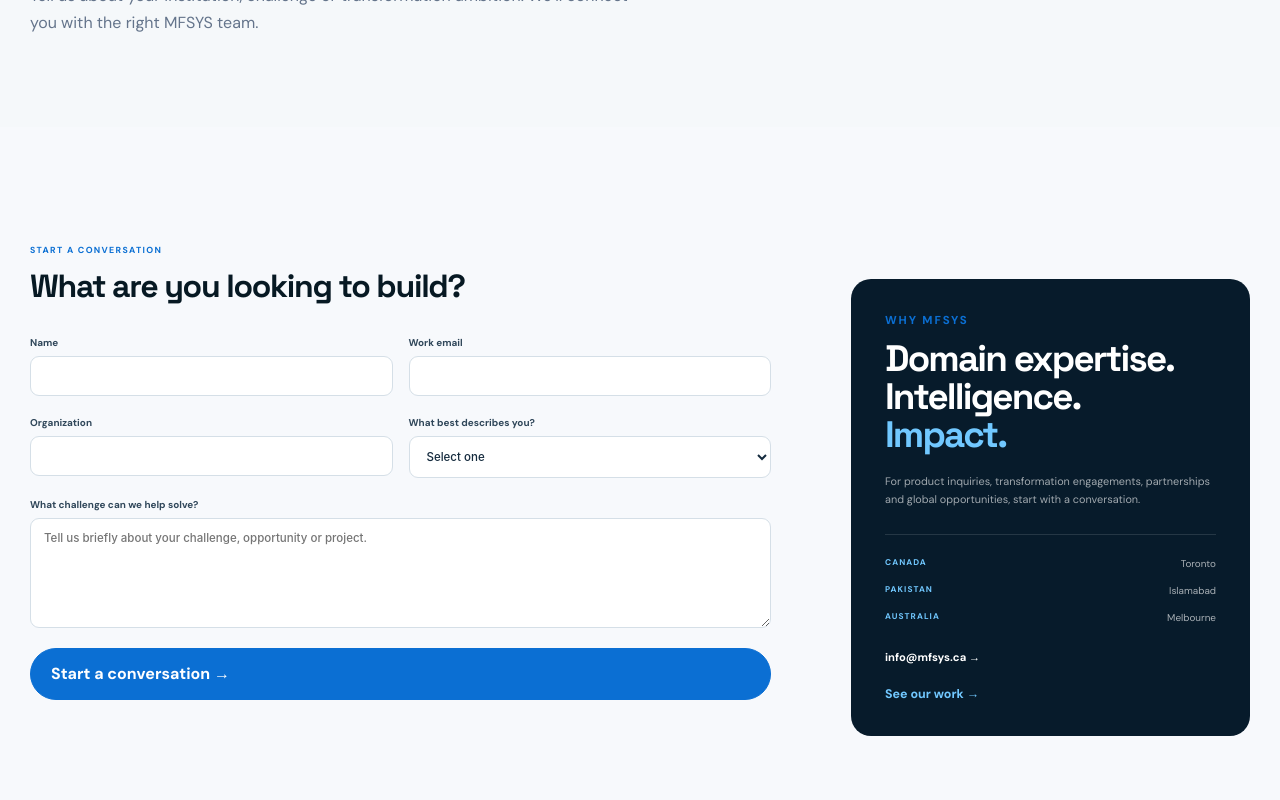
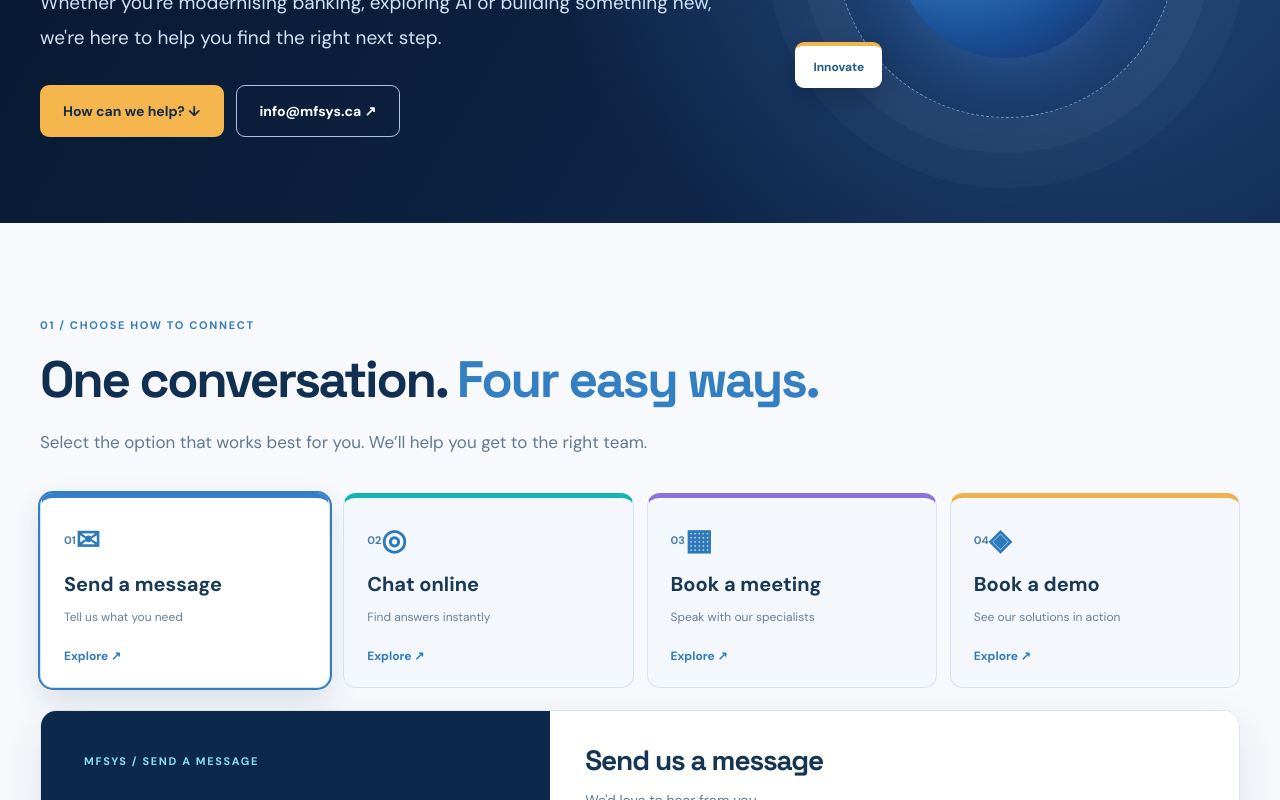
Before and after one commit to ali-mfsys/mfsys-website, a Next.js app: page /contact in a window 1280 px wide. Shown: the part 500-1300 px from the top of the page. Built offline with nearby package versions, Linux system fonts and the light colour scheme.

Commit message:
Replace old contact page with interactive four-option Get in Touch experience

```diff
--- a/app/contact/page.tsx
+++ b/app/contact/page.tsx
@@ -1,21 +1 @@
-"use client";
-import {FormEvent,useState} from "react";
-import Link from "next/link";
-
-
-export default function Page(){
- const [sent,setSent]=useState(false);
- const submit=(e:FormEvent<HTMLFormElement>)=>{e.preventDefault();const form=e.currentTarget;const data=new FormData(form);const subject=encodeURIComponent(`MFSYS enquiry — ${data.get("organization")||data.get("name")||"Website"}`);const body=encodeURIComponent(`Name: ${data.get("name")}\nWork email: ${data.get("email")}\nOrganization: ${data.get("organization")}\nType: ${data.get("type")}\n\nChallenge:\n${data.get("message")}`);window.location.href=`mailto:info@mfsys.ca?subject=${subject}&body=${body}`;setSent(true)};
- return <main id="main"><section className="contact-hero"><div className="container"><div className="eyebrow">CONTACT MFSYS</div><h1>Let’s shape what<br/><span>comes next.</span></h1><p>Tell us about your institution, challenge or transformation ambition. We’ll connect you with the right MFSYS team.</p></div></section>
- <section className="container section contact-grid">
-  <div className="contact-form-wrap"><div className="contact-kicker">START A CONVERSATION</div><h2>What are you looking to build?</h2>
-   {sent?<div className="contact-success"><strong>Thank you.</strong><p>Your message has been captured. A member of the MFSYS team will follow up.</p><button className="btn btn-primary" onClick={()=>setSent(false)}>Send another message</button></div>:<form className="contact-form" onSubmit={submit}>
-    <div className="form-row"><label>Name<input required name="name" autoComplete="name"/></label><label>Work email<input required type="email" name="email" autoComplete="email"/></label></div>
-    <div className="form-row"><label>Organization<input name="organization" autoComplete="organization"/></label><label>What best describes you?<select name="type" defaultValue=""><option value="" disabled>Select one</option><option>Financial institution</option><option>Fintech / technology company</option><option>Development organization</option><option>Logistics / enterprise</option><option>Climate / sustainability</option><option>Other</option></select></label></div>
-    <label>What challenge can we help solve?<textarea required rows={6} name="message" placeholder="Tell us briefly about your challenge, opportunity or project."/></label>
-    <button className="btn btn-primary" type="submit">Start a conversation →</button>
-   </form>}
-  </div>
-  <aside className="contact-aside"><div className="eyebrow">WHY MFSYS</div><h2>Domain expertise.<br/>Intelligence.<br/><span>Impact.</span></h2><p>For product inquiries, transformation engagements, partnerships and global opportunities, start with a conversation.</p><div className="contact-locations"><div><strong>CANADA</strong><span>Toronto</span></div><div><strong>PAKISTAN</strong><span>Islamabad</span></div><div><strong>AUSTRALIA</strong><span>Melbourne</span></div></div><a className="contact-email" href="mailto:info@mfsys.ca">info@mfsys.ca →</a><Link href="/case-studies" className="text-link">See our work →</Link></aside>
- </section></main>
-}
+import type {Metadata} from "next";import ContactExperience from "../../components/ContactExperience";export const metadata:Metadata={title:"Get in Touch | Message, Chat, Meeting or Demo | MFSYS",description:"Connect with MFSYS Technologies. Send a message, explore guided chat, request a meeting or request a tailored demo of our banking and AI platforms.",alternates:{canonical:"/contact"}};export default function Page(){return <ContactExperience/>;}
```
